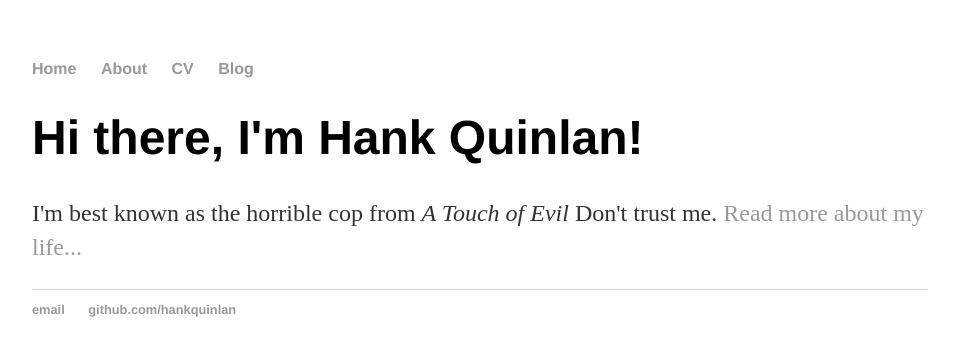
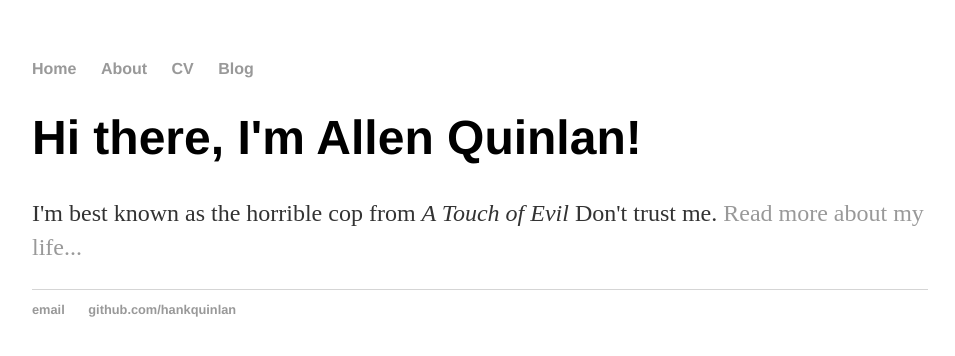
Before and after one commit to citizenlabsgr/guides, a Jekyll site: the page built from index.html, in a window 1280 px wide. Shown: the top 356 px of the page, without its empty margins (160-1115 px from the left). Built offline with Jekyll 4.4.1, drawn with Linux system fonts in a browser that asks for light colours.

Commit message:
checking what documents are pulling

```diff
--- a/index.html
+++ b/index.html
@@ -3,6 +3,6 @@ layout: default
 title: Hank Quinlan, Horrible Cop
 ---
 <div class="blurb">
-	<h1>Hi there, I'm Hank Quinlan!</h1>
+	<h1>Hi there, I'm Allen Quinlan!</h1>
 	<p>I'm best known as the horrible cop from <em>A Touch of Evil</em> Don't trust me. <a href="/about">Read more about my life...</a></p>
 </div><!-- /.blurb -->
```
